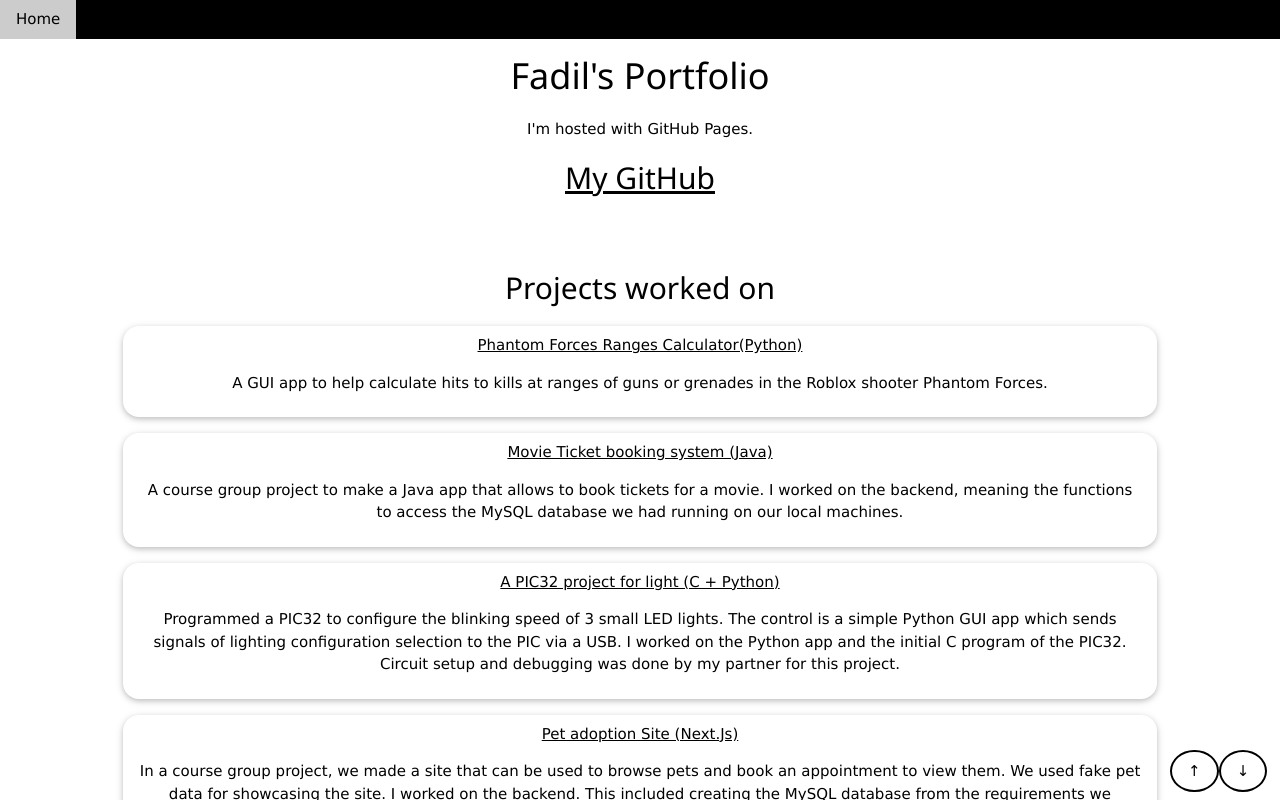
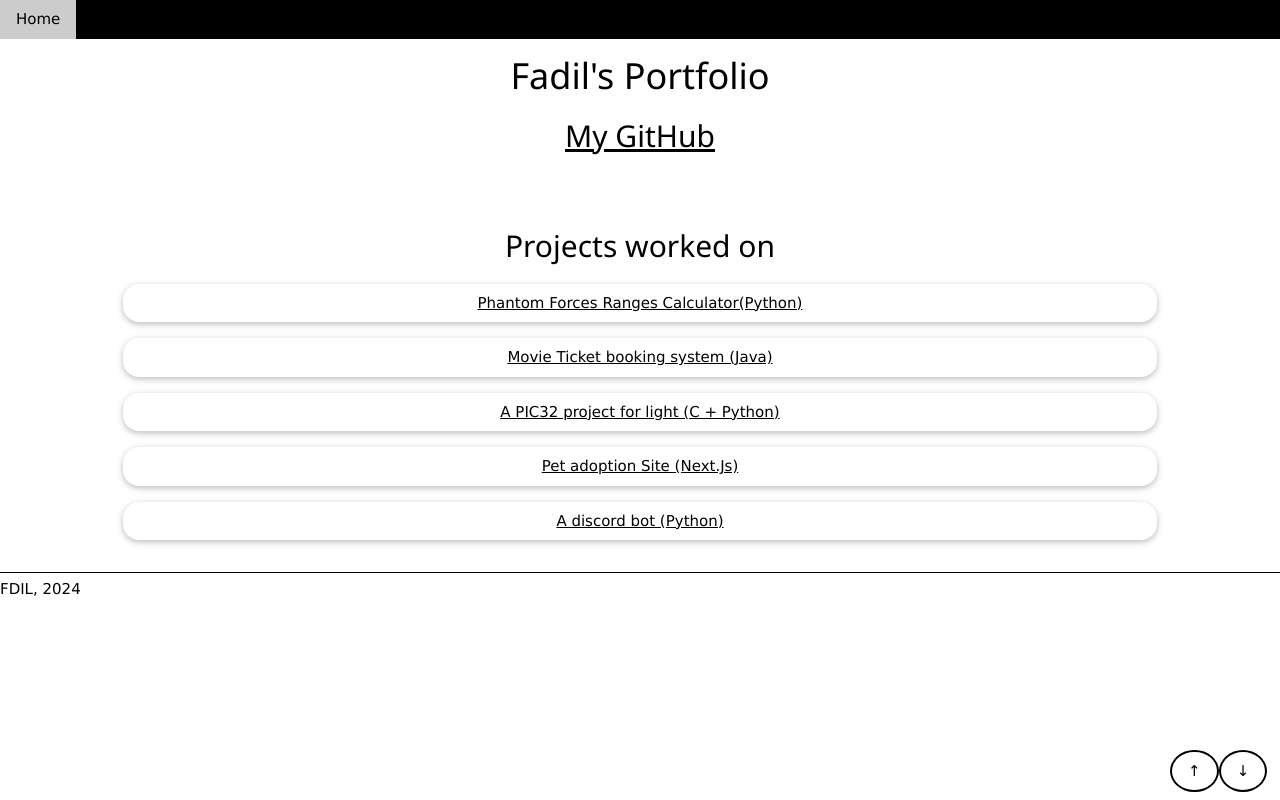
Before and after one commit to FDIL501st/FDIL501st.github.io, a React (Create React App) app: page /#/ in a window 1280 px wide. Shown: the top 800 px of the page. Built offline with nearby package versions, Linux system fonts and the light colour scheme.

Commit message:
Added Link to 501st Bot.
Attempt to fix footer, failed so compensating by radding more stuff in the page for now.

```diff
--- a/jsconfig.json
+++ b/jsconfig.json
@@ -10,6 +10,6 @@
     },
     "exclude": [
         "node_modules",
-        "**/node_modules/*",
+        "**/node_modules/*"
     ]
 }
--- a/src/components/AllProjects.jsx
+++ b/src/components/AllProjects.jsx
@@ -36,6 +36,15 @@ const AllProjects = () => {
                     The MySQL database exists on google cloud using credits, \
                     so the site will not be working as I ran out of credits to keep the database isntance running."}
             />
+
+            <ProjectLink link={"https://github.com/FDIL501st/501st-bot"}
+                display_name={"A discord bot (Python)"}
+                description={"I created a discord bot using nextcord for one of the server I'm part of. \
+                    Most of the commands aren't anything special, copied from examples, \
+                    as the specific purpose of the bot no longer exists. \
+                    However, I recreated the bot as now attempting to add a calculator using discord buttons. \
+                    "}
+            />
         </>
     )
 }
--- a/src/components/Footer.jsx
+++ b/src/components/Footer.jsx
@@ -2,10 +2,8 @@ import '../w3.css'
 
 const Footer = () => {
     return (
-        <footer id="footer" className="w3-display-container w3-border-top w3-border-black w3-padding-16">
-            <div className="w3-padding-16">
-                <p className="w3-display-left">FDIL, 2024</p>
-            </div>
+        <footer id="footer" className="w3-display-container w3-border-top w3-border-black w3-section">
+            <p className="w3-display-left w3-section">FDIL, 2024</p>
         </footer>
     )
 }
--- a/src/components/ProjectLink.jsx
+++ b/src/components/ProjectLink.jsx
@@ -1,10 +1,18 @@
+import { useState } from 'react'
 import '../w3.css'
 
 const ProjectLink = ({link, display_name, description}) => {
+    const [show, setShow] = useState(false)
+
+
     return (
-        <div className="w3-card w3-padding w3-margin w3-round-xlarge">
+        <div className="w3-card w3-padding w3-margin w3-round-xlarge"
+                onClick={() => {setShow(prevValue => !prevValue)}}
+        >
             <a href={link} className="w3-hover-text-indigo">{display_name}</a>
-            <p>{description}</p>
+
+            {show && <p>{description}</p>}
+
         </div>
     )
 }
--- a/src/pages/Home.jsx
+++ b/src/pages/Home.jsx
@@ -5,7 +5,6 @@ const Home = () => {
     return (
         <>
             <h1>Fadil's Portfolio</h1>
-            <p>I'm hosted with GitHub Pages.</p>
 
             <h2>
                 <a href="https://github.com/FDIL501st">My GitHub</a>
```
